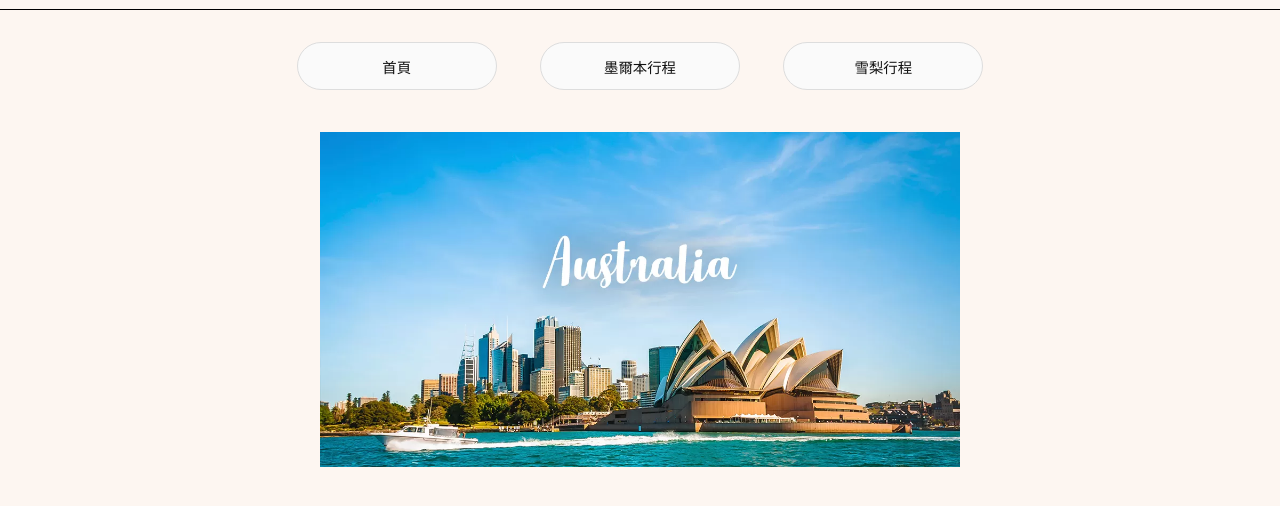
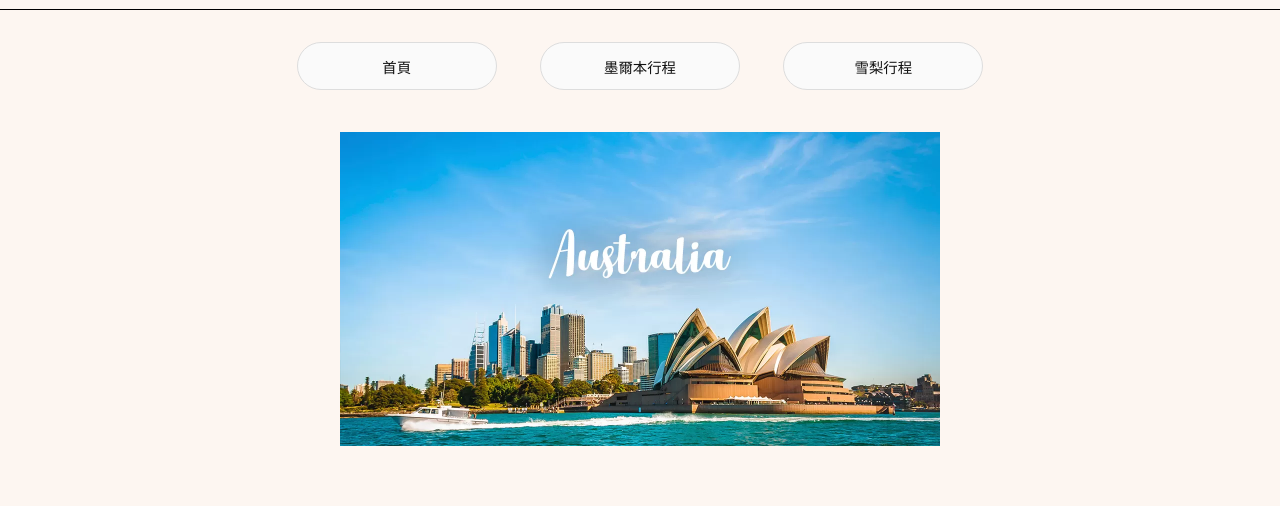
Before and after one commit to kappa123451/kappa123451.github.io, a plain HTML site: page index.html in a window 1280 px wide. Shown: the part 120-626 px from the top of the page. Drawn offline with Linux system fonts and the light colour scheme.

Commit message:
picture adjustment

```diff
--- a/style.css
+++ b/style.css
@@ -28,7 +28,20 @@
   .picture {
     display: block;
     margin: auto;
-    width: 50%;
+    width: 90%; /* Default to large for mobile */
+    max-width: 600px; /* Limit size on large screens */
+  }
+
+  @media (min-width: 768px) {
+    .picture {
+      width: 60%; /* For tablets and up */
+    }
+  }
+
+  @media (min-width: 1024px) {
+    .picture {
+      width: 50%; /* For desktops */
+    }
   }
 
   header {
```
